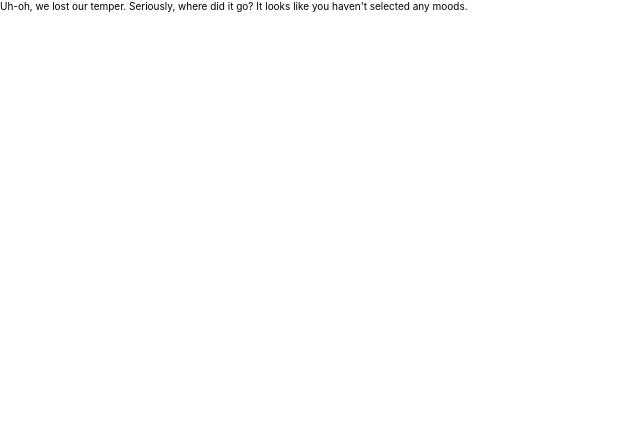
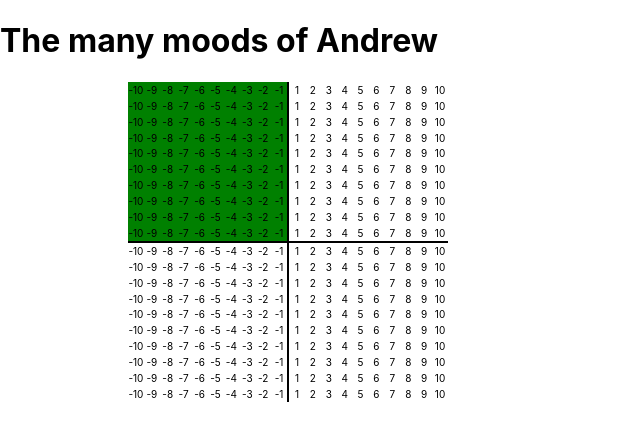
Before and after one commit to andrew-braun/moodtrics, a Next.js app: page /user/andrewbraun in a window 1280 px wide. Shown: the top 440 px of the page, without its empty margins (0-640 px from the left). Built offline with nearby package versions, Linux system fonts and the light colour scheme; no server answers; the database is empty.

Commit message:
feat: Build Cartesian grid system using HTML/JS/CSS Grid

```diff
--- /dev/null
+++ b/components/mood-interactions/MoodPlane/MoodPlane.js
@@ -0,0 +1,49 @@
+import { useEffect, useState } from "react"
+import styles from "./mood-plane.module.css"
+
+export default function MoodPlane(props) {
+	const { moods, selectedMood, moodSelectHandler } = props
+
+	const quadrant1Points = quadrantGenerator(1, -10, -1, 10, 1)
+	const quadrant2Points = quadrantGenerator(2, 1, 10, 10, 1)
+	const quadrant3Points = quadrantGenerator(3, 1, 10, -1, -10)
+	const quadrant4Points = quadrantGenerator(4, -10, -1, -1, -10)
+
+	function quadrantGenerator(
+		quadrant,
+		leftXValue,
+		rightXValue,
+		topYValue,
+		bottomYValue
+	) {
+		const filledQuadrant = []
+		for (let y = topYValue; y >= bottomYValue; y--) {
+			for (let x = leftXValue; x <= rightXValue; x++)
+				filledQuadrant.push(
+					<div className={`${styles.point}`} key={`${x}-${y}`}>
+						{x}
+					</div>
+				)
+		}
+		return filledQuadrant
+	}
+
+	return (
+		<div className={styles.moodPlaneContainer}>
+			<div className={styles.moodPlane}>
+				<div className={`${styles.quadrant1} ${styles.quadrant}`}>
+					{quadrant1Points}
+				</div>
+				<div className={`${styles.quadrant2} ${styles.quadrant}`}>
+					{quadrant2Points}
+				</div>
+				<div className={`${styles.quadrant4} ${styles.quadrant}`}>
+					{quadrant4Points}
+				</div>
+				<div className={`${styles.quadrant3} ${styles.quadrant}`}>
+					{quadrant3Points}
+				</div>
+			</div>
+		</div>
+	)
+}
--- /dev/null
+++ b/components/mood-interactions/MoodPlane/mood-plane.module.css
@@ -0,0 +1,56 @@
+.moodPlaneContainer {
+	width: 80%;
+	margin: auto;
+}
+
+.moodPlane {
+	display: grid;
+	grid-template-columns: 1fr 1fr;
+	grid-template-rows: 1fr 1fr;
+	grid-template-areas:
+		"quadrant1 quadrant2"
+		"quadrant4 quadrant3";
+	height: 320px;
+	width: 320px;
+}
+
+.quadrant {
+	display: grid;
+	grid-template-columns: repeat(10, minmax(10px, 1fr));
+	grid-template-rows: repeat(10, 1fr);
+	border-color: black;
+	border-style: solid;
+}
+
+.quadrant1 {
+	grid-area: quadrant1;
+	border-width: 0 1px 1px 0;
+	background: green;
+}
+
+.quadrant2 {
+	grid-area: quadrant2;
+	border-width: 0 0 1px 1px;
+}
+
+.quadrant3 {
+	grid-area: quadrant3;
+	border-width: 1px 0 0 1px;
+}
+
+.quadrant4 {
+	grid-area: quadrant4;
+	border-width: 1px 1px 0 0;
+}
+
+.point {
+	display: flex;
+	justify-content: center;
+	align-items: center;
+}
+
+.point:hover {
+	background: yellow;
+	border: 1px solid black;
+	cursor: pointer;
+}
--- a/pages/user/[username]/index.js
+++ b/pages/user/[username]/index.js
@@ -1,75 +1,16 @@
 import { Fragment, useState } from "react"
 import { fetchAllMoods } from "../../../helpers/api/mood-api"
-import MoodGrid from "../../../components/mood-interactions/MoodGrid/MoodGrid"
+import MoodPlane from "../../../components/mood-interactions/MoodPlane/MoodPlane"
 import styles from "./user-profile.module.css"
 
 export default function UserProfile(props) {
-	const { allMoods, username } = props
-	const [selectedMood, setSelectedMood] = useState("")
-
-	console.log(props)
-
-	const moodSelectHandler = (event) => {
-		if (selectedMood === event.target.id) {
-			setSelectedMood("")
-			return
-		}
-		setSelectedMood(event.target.id)
-	}
-
-	const handleMoodSubmit = () => {
-		try {
-			fetch("/api/user/set-mood")
-		} catch (error) {
-			console.log(error)
-		}
-	}
-
-	const handleMoodFetch = () => {
-		try {
-			fetch("/api/user/get-user-mood-history")
-		} catch (error) {
-			console.log(error)
-		}
-	}
-
-	const handleFetchAllMoods = () => {
-		try {
-			fetch("/api/moods/get-all-moods")
-		} catch (error) {
-			console.log(error)
-		}
-	}
-
 	const name = "Andrew"
-
-	if (!allMoods) {
-		return "Loading moods"
-	}
-
-	if (allMoods.length === 0) {
-		return "Uh-oh, we lost our temper. Seriously, where did it go? It looks like you haven't selected any moods."
-	}
 
 	return (
 		<Fragment>
 			<h1>The many moods of {name}</h1>
-			<p>Today it's... {selectedMood}</p>
 			<main>
-				<MoodGrid
-					moods={allMoods}
-					moodSelectHandler={moodSelectHandler}
-					selectedMood={selectedMood}
-				/>
-				<button className={styles.moodSubmit} onClick={handleMoodSubmit}>
-					Set Mood
-				</button>
-				<button className={styles.moodSubmit} onClick={handleMoodFetch}>
-					Get Mood
-				</button>
-				<button className={styles.moodSubmit} onClick={handleFetchAllMoods}>
-					Get All Moods
-				</button>
+				<MoodPlane />
 			</main>
 		</Fragment>
 	)
@@ -90,3 +31,75 @@ export async function getStaticPaths() {
 		fallback: false,
 	}
 }
+
+// export default function UserProfile(props) {
+// 	const { allMoods, username } = props
+// 	const [selectedMood, setSelectedMood] = useState("")
+
+// 	console.log(props)
+
+// 	const moodSelectHandler = (event) => {
+// 		if (selectedMood === event.target.id) {
+// 			setSelectedMood("")
+// 			return
+// 		}
+// 		setSelectedMood(event.target.id)
+// 	}
+
+// 	const handleMoodSubmit = () => {
+// 		try {
+// 			fetch("/api/user/set-mood")
+// 		} catch (error) {
+// 			console.log(error)
+// 		}
+// 	}
+
+// 	const handleMoodFetch = () => {
+// 		try {
+// 			fetch("/api/user/get-user-mood-history")
+// 		} catch (error) {
+// 			console.log(error)
+// 		}
+// 	}
+
+// 	const handleFetchAllMoods = () => {
+// 		try {
+// 			fetch("/api/moods/get-all-moods")
+// 		} catch (error) {
+// 			console.log(error)
+// 		}
+// 	}
+
+// 	const name = "Andrew"
+
+// 	if (!allMoods) {
+// 		return "Loading moods"
+// 	}
+
+// 	if (allMoods.length === 0) {
+// 		return "Uh-oh, we lost our temper. Seriously, where did it go? It looks like you haven't selected any moods."
+// 	}
+
+// 	return (
+// 		<Fragment>
+// 			<h1>The many moods of {name}</h1>
+// 			<p>Today it's... {selectedMood}</p>
+// 			<main>
+// 				<MoodGrid
+// 					moods={allMoods}
+// 					moodSelectHandler={moodSelectHandler}
+// 					selectedMood={selectedMood}
+// 				/>
+// 				<button className={styles.moodSubmit} onClick={handleMoodSubmit}>
+// 					Set Mood
+// 				</button>
+// 				<button className={styles.moodSubmit} onClick={handleMoodFetch}>
+// 					Get Mood
+// 				</button>
+// 				<button className={styles.moodSubmit} onClick={handleFetchAllMoods}>
+// 					Get All Moods
+// 				</button>
+// 			</main>
+// 		</Fragment>
+// 	)
+// }
```
Also changed, not shown: 1 other file (tests, documents, lock files or other folders).
